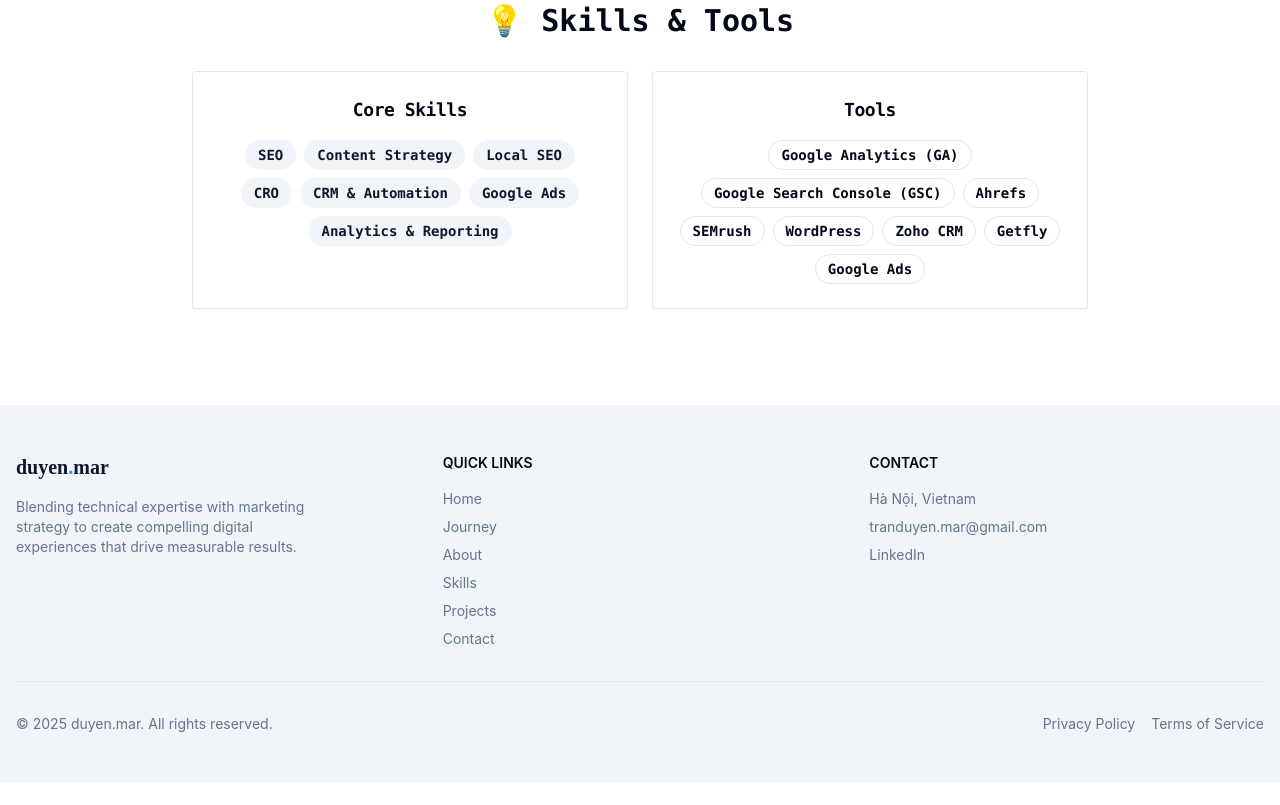
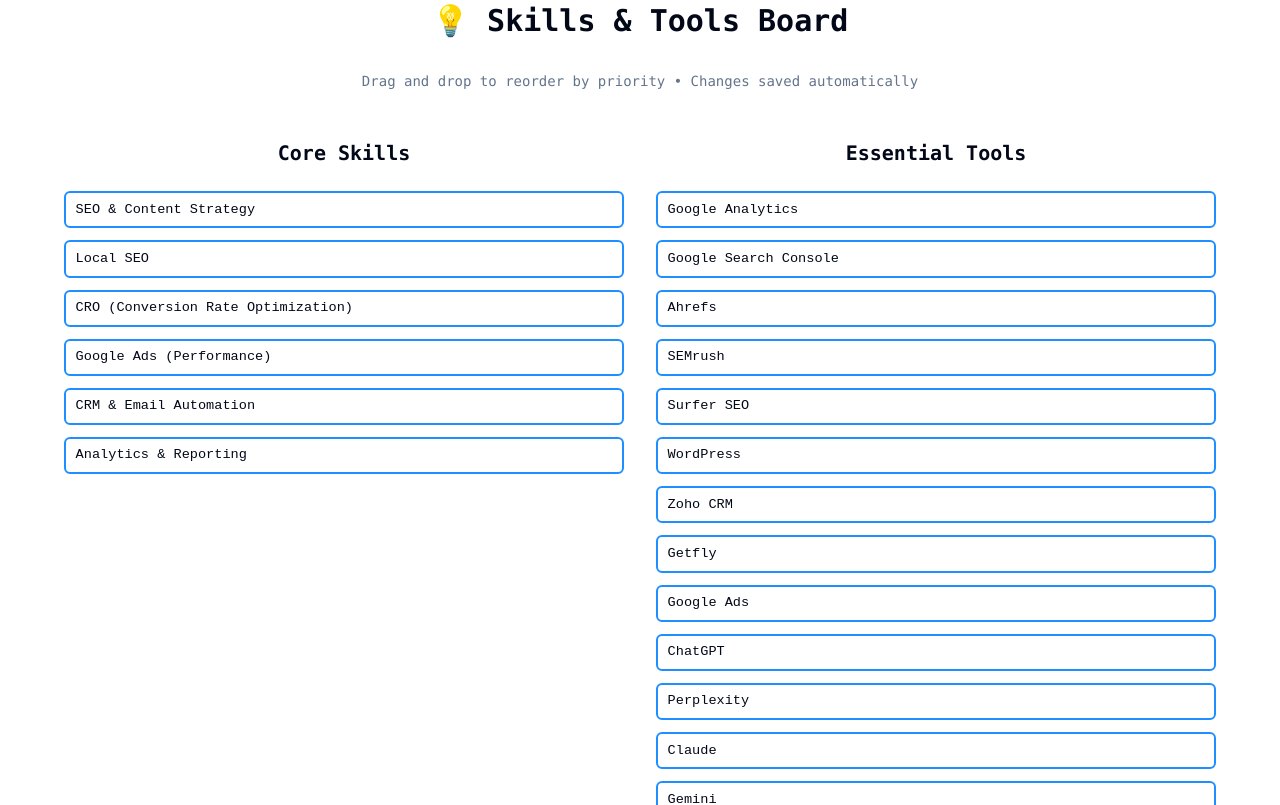
Before and after one commit to noobiedesu/demo-portfolio, a React (Vite) app: page / in a window 1280 px wide. Shown: the part 1720-2525 px from the top of the page. Before the commit the page ends 2502 px from the top, so only its background shows below. Built offline with nearby package versions, Linux system fonts and the light colour scheme.

Commit message:
feat: Implement interactive Skills & Tools board
Create a new Skills & Tools section with drag-and-drop functionality. Users can reorder skills and tools, with the order persisting in localStorage. The section features a pixel/retro neon look and supports keyboard accessibility.

```diff
--- a/package.json
+++ b/package.json
@@ -11,6 +11,9 @@
     "preview": "vite preview"
   },
   "dependencies": {
+    "@dnd-kit/core": "^6.3.1",
+    "@dnd-kit/sortable": "^10.0.0",
+    "@dnd-kit/utilities": "^3.2.2",
     "@hookform/resolvers": "^3.9.0",
     "@radix-ui/react-accordion": "^1.2.0",
     "@radix-ui/react-alert-dialog": "^1.1.1",
--- /dev/null
+++ b/src/components/SkillsToolsBoard.tsx
@@ -0,0 +1,213 @@
+import React, { useState, useEffect } from 'react';
+import {
+  DndContext,
+  closestCenter,
+  KeyboardSensor,
+  PointerSensor,
+  useSensor,
+  useSensors,
+  DragEndEvent,
+} from '@dnd-kit/core';
+import {
+  arrayMove,
+  SortableContext,
+  sortableKeyboardCoordinates,
+  verticalListSortingStrategy,
+} from '@dnd-kit/sortable';
+import {
+  useSortable,
+} from '@dnd-kit/sortable';
+import { CSS } from '@dnd-kit/utilities';
+
+interface DraggableItemProps {
+  id: string;
+  children: React.ReactNode;
+}
+
+const DraggableItem: React.FC<DraggableItemProps> = ({ id, children }) => {
+  const {
+    attributes,
+    listeners,
+    setNodeRef,
+    transform,
+    transition,
+    isDragging,
+  } = useSortable({ id });
+
+  const style = {
+    transform: CSS.Transform.toString(transform),
+    transition,
+    opacity: isDragging ? 0.5 : 1,
+  };
+
+  return (
+    <div
+      ref={setNodeRef}
+      style={style}
+      {...attributes}
+      {...listeners}
+      className="pixel-badge select-none touch-none"
+      aria-label={`Draggable item ${children}`}
+    >
+      {children}
+    </div>
+  );
+};
+
+const SkillsToolsBoard: React.FC = () => {
+  const [skills, setSkills] = useState<string[]>([
+    "SEO & Content Strategy",
+    "Local SEO",
+    "CRO (Conversion Rate Optimization)",
+    "Google Ads (Performance)",
+    "CRM & Email Automation",
+    "Analytics & Reporting"
+  ]);
+
+  const [tools, setTools] = useState<string[]>([
+    "Google Analytics",
+    "Google Search Console",
+    "Ahrefs",
+    "SEMrush",
+    "Surfer SEO",
+    "WordPress",
+    "Zoho CRM",
+    "Getfly",
+    "Google Ads",
+    "ChatGPT",
+    "Perplexity",
+    "Claude",
+    "Gemini",
+    "Lovable"
+  ]);
+
+  const sensors = useSensors(
+    useSensor(PointerSensor),
+    useSensor(KeyboardSensor, {
+      coordinateGetter: sortableKeyboardCoordinates,
+    })
+  );
+
+  // Load from localStorage on mount
+  useEffect(() => {
+    const savedSkills = localStorage.getItem('skillsOrder');
+    const savedTools = localStorage.getItem('toolsOrder');
+
+    if (savedSkills) {
+      setSkills(JSON.parse(savedSkills));
+    }
+    if (savedTools) {
+      setTools(JSON.parse(savedTools));
+    }
+  }, []);
+
+  // Save to localStorage when state changes
+  useEffect(() => {
+    localStorage.setItem('skillsOrder', JSON.stringify(skills));
+  }, [skills]);
+
+  useEffect(() => {
+    localStorage.setItem('toolsOrder', JSON.stringify(tools));
+  }, [tools]);
+
+  const handleSkillsDragEnd = (event: DragEndEvent) => {
+    const { active, over } = event;
+
+    if (over && active.id !== over.id) {
+      setSkills((items) => {
+        const oldIndex = items.findIndex((item) => item === active.id);
+        const newIndex = items.findIndex((item) => item === over.id);
+
+        return arrayMove(items, oldIndex, newIndex);
+      });
+    }
+  };
+
+  const handleToolsDragEnd = (event: DragEndEvent) => {
+    const { active, over } = event;
+
+    if (over && active.id !== over.id) {
+      setTools((items) => {
+        const oldIndex = items.findIndex((item) => item === active.id);
+        const newIndex = items.findIndex((item) => item === over.id);
+
+        return arrayMove(items, oldIndex, newIndex);
+      });
+    }
+  };
+
+  return (
+    <section className="py-12 md:py-24">
+      <div className="container mx-auto px-4 sm:px-6">
+        <h2 className="text-2xl md:text-3xl font-bold text-center mb-8 font-mono">
+          💡 Skills & Tools Board
+        </h2>
+        <p className="text-center text-muted-foreground mb-12 font-mono text-sm">
+          Drag and drop to reorder by priority • Changes saved automatically
+        </p>
+
+        <div className="grid grid-cols-1 lg:grid-cols-2 gap-8 max-w-6xl mx-auto">
+          {/* Skills Section */}
+          <div className="space-y-4">
+            <h3 className="text-xl font-mono font-semibold text-center mb-6">
+              Core Skills
+            </h3>
+            <DndContext
+              sensors={sensors}
+              collisionDetection={closestCenter}
+              onDragEnd={handleSkillsDragEnd}
+            >
+              <SortableContext items={skills} strategy={verticalListSortingStrategy}>
+                <div className="flex flex-col gap-3">
+                  {skills.map((skill) => (
+                    <DraggableItem key={skill} id={skill}>
+                      {skill}
+                    </DraggableItem>
+                  ))}
+                </div>
+              </SortableContext>
+            </DndContext>
+          </div>
+
+          {/* Tools Section */}
+          <div className="space-y-4">
+            <h3 className="text-xl font-mono font-semibold text-center mb-6">
+              Essential Tools
+            </h3>
+            <DndContext
+              sensors={sensors}
+              collisionDetection={closestCenter}
+              onDragEnd={handleToolsDragEnd}
+            >
+              <SortableContext items={tools} strategy={verticalListSortingStrategy}>
+                {/* Mobile: horizontal scroll */}
+                <div className="lg:hidden">
+                  <div className="flex gap-3 overflow-x-auto pb-4 snap-x snap-mandatory">
+                    {tools.map((tool) => (
+                      <div key={tool} className="flex-shrink-0 snap-start">
+                        <DraggableItem id={tool}>
+                          {tool}
+                        </DraggableItem>
+                      </div>
+                    ))}
+                  </div>
+                </div>
+
+                {/* Desktop: vertical list */}
+                <div className="hidden lg:flex flex-col gap-3">
+                  {tools.map((tool) => (
+                    <DraggableItem key={tool} id={tool}>
+                      {tool}
+                    </DraggableItem>
+                  ))}
+                </div>
+              </SortableContext>
+            </DndContext>
+          </div>
+        </div>
+      </div>
+    </section>
+  );
+};
+
+export default SkillsToolsBoard;
--- a/src/index.css
+++ b/src/index.css
@@ -286,6 +286,22 @@
     100% { transform: scale(1); }
   }
 
+  /* Pixel badge styles */
+  .pixel-badge {
+    border: 2px solid hsl(var(--primary));
+    border-radius: 6px;
+    padding: .4rem .6rem;
+    font-family: ui-monospace, monospace;
+    font-size: .85rem;
+    background: hsl(var(--background));
+    transition: all .15s ease;
+  }
+  .pixel-badge:hover {
+    background-image: linear-gradient(90deg,#ec4899,#8b5cf6,#06b6d4);
+    color:white;
+    cursor:grab;
+  }
+
   /* Flip Card Styles */
   .flip-card {
     perspective: 1000px;
--- a/src/pages/Index.tsx
+++ b/src/pages/Index.tsx
@@ -3,7 +3,7 @@ import React, { useEffect } from 'react';
 import Layout from '@/components/Layout';
 import Hero from '@/components/Hero';
 import CaseStudies from '@/components/CaseStudies';
-import SkillsTools from '@/components/SkillsTools';
+import SkillsToolsBoard from '@/components/SkillsToolsBoard';
 
 const Index = () => {
   // Reveal animation on scroll
@@ -45,7 +45,7 @@ const Index = () => {
       </div>
 
       <div className="reveal px-4 md:px-0">
-        <SkillsTools />
+        <SkillsToolsBoard />
       </div>
     </Layout>
   );
```
Also changed, not shown: 1 other file (tests, documents, lock files or other folders).
